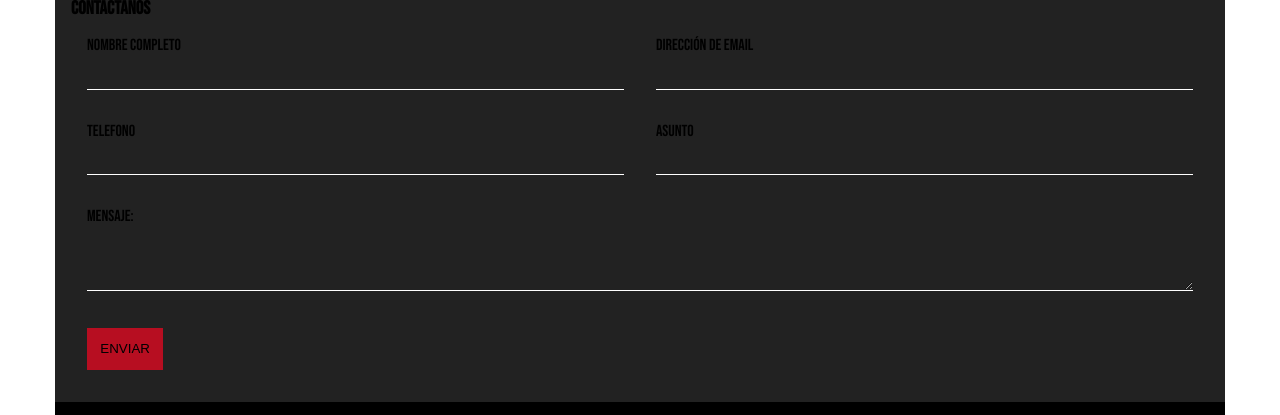
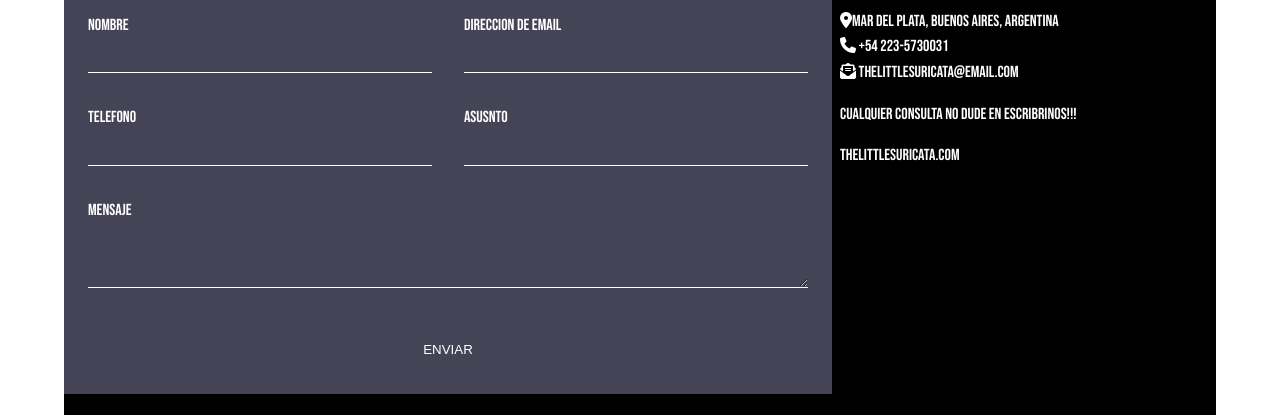
Before and after one commit to Federuiz09/my-repository, a plain HTML site: page contact.html in a window 1280 px wide. Shown: the part 172-587 px from the top of the page. Drawn offline with nearby package versions, Linux system fonts and the light colour scheme.

Commit message:
version 0.1

```diff
--- a/CSS/style.css
+++ b/CSS/style.css
@@ -218,12 +218,16 @@ footer {
 }
 
 /* Contact css */
+.body-contact {
+  background: #ffff;
+  color: #fff;
+  line-height: 1.6;
+  padding: 0 1.5em;
+}
 
-.content {
-  padding-top: 6rem;
-  max-width: 1170px;
-  margin-left: auto;
-  margin-right: auto;
+.ul {
+  list-style: none;
+  padding: 0;
 }
 
 .logo-contact {
@@ -232,7 +236,7 @@ footer {
 }
 
 .contact-wrapper {
-  box-shadow: 0 0 20px 0 rgb(255, 255, 255, 0.3);
+  box-shadow: 0 0 20px 0 rgba(255, 255, 255, 0.3);
 }
 
 .contact-wrapper > * {
@@ -240,7 +244,7 @@ footer {
 }
 
 .contact-form {
-  background: #222222;
+  background: #454457;
 }
 
 .contact-form form {
@@ -248,8 +252,8 @@ footer {
   grid-template-columns: 1fr 1fr;
 }
 
-.contact-form form .block {
-  grid-column: 1 / 3;
+.contact-form form label {
+  display: block;
 }
 
 .contact-form form p {
@@ -257,19 +261,24 @@ footer {
   padding: 1em;
 }
 
-.contact-form form .contact-form form button,
+.contact-form form .block {
+  grid-column: 1 / 3;
+}
+
+.contact-form form button,
 .contact-form form input,
 .contact-form form textarea {
   width: 100%;
   padding: 0.7em;
   border: none;
-  border-bottom: 1px solid #fff;
-  outline: non-e;
   background: none;
+  outline: 0;
+  color: #fff;
+  border-bottom: 1px solid #ffffff;
 }
 
 .contact-form form button {
-  background: #b70e21;
+  background: #454457;
   border: 0;
   text-transform: uppercase;
   padding: 1em;
@@ -277,37 +286,57 @@ footer {
 
 .contact-form form button:hover,
 .contact-form form button:focus {
-  background: #fff;
-  color: black;
+  background: #d63031;
+  color: #fff;
   transition: background-color 1s ease-out;
   outline: 0;
 }
 
+/* CONTACT INFO */
 .contact-info {
   background: #000;
-  color: #fff;
 }
 
 .contact-info h4,
 .contact-info ul,
 .contact-info p {
   text-align: center;
-  padding: 0 0 1rem 0;
+  margin: 0 0 1rem 0;
 }
 
-.contact-info ul {
-  list-style: none;
-  padding: 0;
-}
+/* About-us page */
 
-.contact-info ul li {
-  padding: 0.5em;
+/* LARGE SIZE */
+@media (min-width: 700px) {
+  .body-contact {
+    padding: 0 4em;
+  }
+  .contact-wrapper {
+    display: grid;
+    grid-template-columns: 2fr 1fr;
+  }
+  .contact-wrapper > * {
+    padding: 0.5em;
+  }
+  .contact-info h4,
+  .contact-info ul,
+  .contact-info p {
+    text-align: left;
+  }
+
+  .header-contact {
+    height: 5rem;
+  }
 }
 /* Responsive */
 
 @media screen and (max-width: 800px) {
   .header {
     height: auto;
+  }
+
+  .header-contact {
+    height: 5rem;
   }
   .grid {
     grid-gap: 30px;
@@ -317,20 +346,6 @@ footer {
     padding: 0 4rem;
   }
 
-  .contant-wrapper {
-    display: grid;
-    grid-template-columns: 2fr 1fr;
-  }
-
-  .contact-wrapper > * {
-    padding: 2em;
-  }
-
-  .contact-info h4,
-  .contact-info ul,
-  .contact-info p {
-    padding: 1em;
-  }
   .menu-icon {
     display: block;
     cursor: pointer;
--- a/contact.html
+++ b/contact.html
@@ -15,8 +15,8 @@
       crossorigin="anonymous"
     ></script>
   </head>
-  <body>
-    <header class="header">
+  <body class="body-contact">
+    <header class="header-contact">
       <div class="container logo-nav-container">
         <a href="" class="logo">The Little Suricata</a>
         <span class="menu-icon">Ver Menu</span>
@@ -31,52 +31,52 @@
         </nav>
       </div>
       </nav>
-     <div class="content">
-       <h1 class="logo-contact">Contactanos</h1>
-       <div class="contact-wrapper">
+      </header>
+      <div class="content-contact">
+        <h1 class="logo-content">Contactanos</h1>
+        <div class="contact-wrapper animated bounceInUp">
             <div class="contact-form">
                 <h3>Contactanos</h3>
                 <form action="">
                     <p>
-               <label for="">Nombre Completo</label>
-               <input type="text" name="Nombre Completo" >
+                        <label>Nombre</label>
+                        <input type="text" name="Nombre">
                     </p>
                     <p>
-               <label for="">
-                 Dirección de email</label>
-                 <input type="text" name="Dirección de email" id="">
+                        <label>Direccion de email</label>
+                        <input type="email" name="Direccion de email">
                     </p>
                     <p>
-               <label for="">Telefono</label>
-                 <input type="tel" name="Telefono" id="">
+                        <label>Telefono</label>
+                        <input type="tel" name="Telefono">
                     </p>
                     <p>
-               <label for="">Asunto</label>
-                 <input type="text"  name="Asunto" id="">
+                        <label>Asusnto</label>
+                        <input type="text" name="Asunto">
                     </p>
                     <p class="block">
-                  <label for="">Mensaje:</label>
-                  <textarea name="mensaje" id="" rows="3"></textarea>
+                       <label>Mensaje</label>
+                        <textarea name="message" rows="3"></textarea>
                     </p>
                     <p class="block">
-                  <button type="submit">Enviar</button>
+                        <button>
+                            Enviar
+                        </button>
                     </p>
                 </form>
             </div>
             <div class="contact-info">
-             <h4>Más Información</h4>
-             <ul>
-               <li><i class="fa-regular fa-compass"></i>Mar del Plata, Buenos Aires, Argentina</li>
-               <li><i class="fa-regular fa-mobile-button"></i>+54 2235XX50XX</li>
-               <li><i class="fa-regular fa-envelope"></i>thelittlesuricata@email.com</li>
+                <h4>Mas Informacion </h4>
+                <ul class="ul">
+                    <li><i class="fas fa-map-marker-alt"></i>Mar del Plata, Buenos Aires, Argentina</li>
+                    <li><i class="fas fa-phone"></i> +54 223-5730031</li>
+                    <li><i class="fas fa-envelope-open-text"></i> thelittlesuricata@email.com</li>
                 </ul>
-             <p>Lorem ipsum dolor sit, amet consectetur adipisicing elit. Inventore dignissimos iure eos aut laboriosam porro quidem repudiandae obcaecati sed optio.</p>
-           <p>The Little Suricata</p>
-            </div>
-
+                <p>Cualquier consulta no dude en escribrinos!!!</p>
+                <p>thelittlesuricata.com</p>
             </div>
         </div>
-      </header>
+    </div>
     <footer>
       <div class="grid">
         <div class="texto-footer">
@@ -105,6 +105,6 @@
       </div>
     </footer>
     <script src="https://code.jquery.com/jquery-3.6.0.min.js"></script>
-    <script src="/JS/script.js"></script>
+    <script src="JS/script.js"></script>
   </body>
 </html>
```
Also changed, not shown: FAQ.html (+1 -1 lines), Index.html (+2 -4 lines), aboutUs.html (+9 -2 lines), productos.html (+1 -1 lines). Lines whose indentation alone changed are shown as unchanged.
